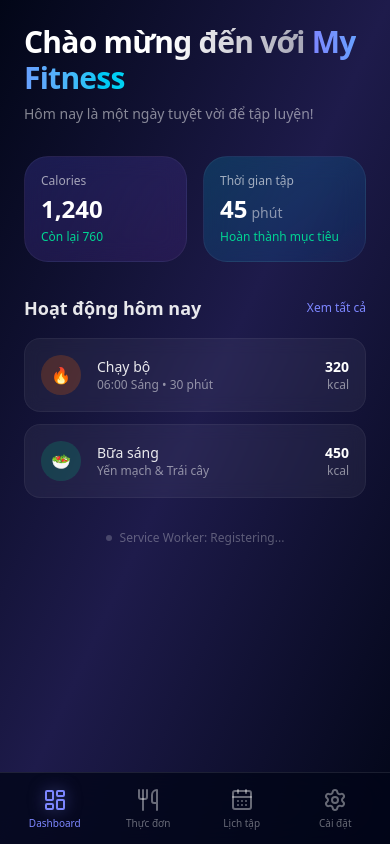
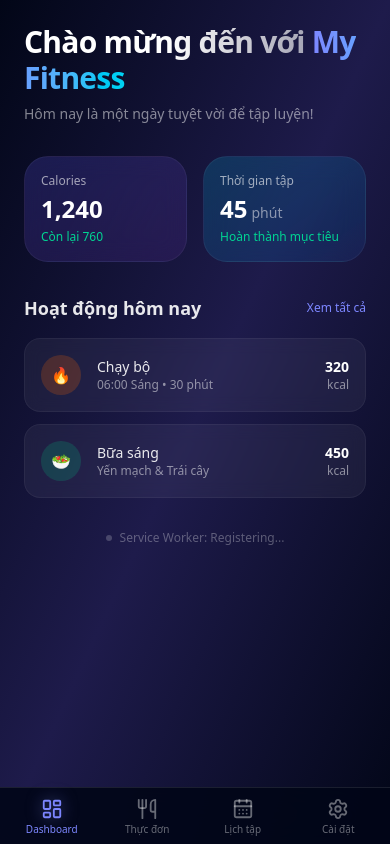
Before and after one commit to nguyenduongit/my-fitness, a Next.js app: page / in a window 390 px wide. Built offline with nearby package versions, Linux system fonts and the light colour scheme.

Commit message:
fix: update layout with safe-area support for mobile

```diff
--- a/src/app/layout.tsx
+++ b/src/app/layout.tsx
@@ -128,16 +128,15 @@ export default function RootLayout({
         />
       </head>
       <body className={`${inter.variable} antialiased bg-slate-950 text-slate-50`}>
-        <div className="flex flex-col h-full">
-          <div
+        <div className="flex flex-col h-[100dvh] overflow-hidden">
+          <main
             className="flex-1 overflow-y-auto"
             style={{
               paddingTop: "env(safe-area-inset-top)",
-              paddingBottom: "calc(5rem + env(safe-area-inset-bottom))"
             }}
           >
             {children}
-          </div>
+          </main>
           <BottomNav />
         </div>
       </body>
--- a/src/components/BottomNav.tsx
+++ b/src/components/BottomNav.tsx
@@ -15,12 +15,14 @@ export default function BottomNav() {
   const pathname = usePathname();
 
   return (
-    <nav
-      className="fixed bottom-0 left-0 right-0 z-50 border-t border-white/10 bg-slate-950/80 backdrop-blur-xl"
-      style={{ height: "calc(4.5rem + env(safe-area-inset-bottom))" }}
-    >
+    <nav className="w-full shrink-0 border-t border-white/10 bg-slate-950/90 backdrop-blur-xl">
       <div
-        className="flex h-[4.5rem] items-center justify-around px-2"
+        className="flex items-center px-1"
+        style={{
+          height: "3.5rem",
+          paddingBottom: "env(safe-area-inset-bottom)",
+          boxSizing: "content-box"
+        }}
       >
         {navItems.map((item) => {
           const isActive = pathname === item.href;
@@ -30,12 +32,12 @@ export default function BottomNav() {
             <Link
               key={item.name}
               href={item.href}
-              className={`flex flex-col items-center justify-center w-full h-full space-y-1 transition-colors ${
+              className={`flex flex-1 flex-col items-center justify-center h-full space-y-1 transition-colors ${
                 isActive ? "text-indigo-400" : "text-white/40 hover:text-white/60 active:text-white/70"
               }`}
             >
-              <Icon className={`w-6 h-6 ${isActive ? "drop-shadow-[0_0_8px_rgba(129,140,248,0.5)]" : ""}`} />
-              <span className="text-[10px] font-medium">{item.name}</span>
+              <Icon className={`w-[22px] h-[22px] ${isActive ? "drop-shadow-[0_0_8px_rgba(129,140,248,0.5)]" : ""}`} />
+              <span className="text-[10px] font-medium leading-none">{item.name}</span>
             </Link>
           );
         })}
```
